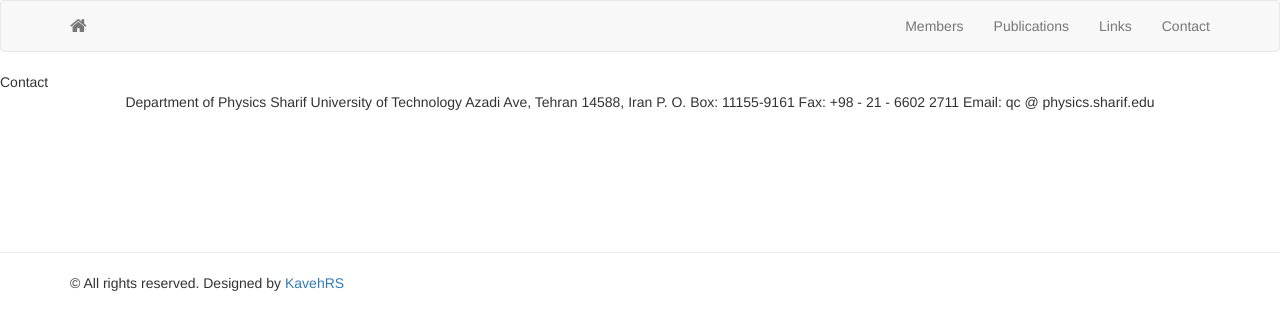
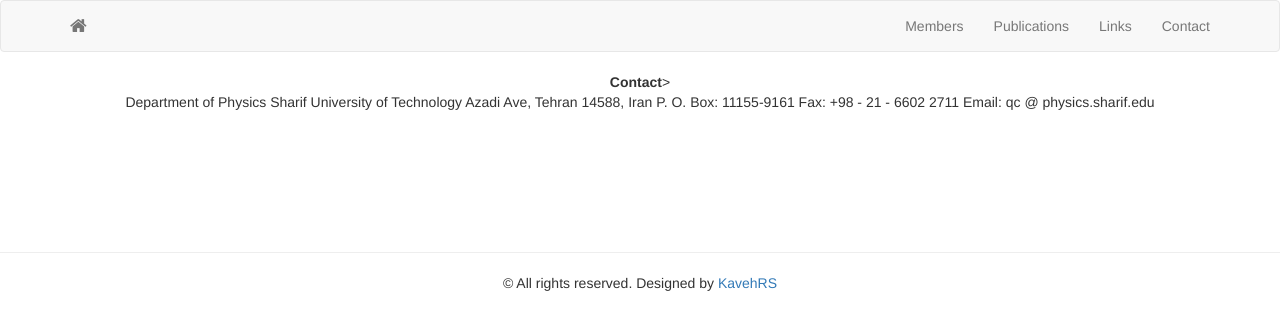
Before and after one commit to ssqig/ssqig.github.io, a Jekyll site: the page built from contact.md, in a window 1280 px wide. Shown: the top 330 px of the page. Built offline with Jekyll 4.4.1, drawn with Linux system fonts in a browser that asks for light colours; nearby versions of some CDN libraries.

Commit message:
update pages

```diff
--- a/_layouts/page.html
+++ b/_layouts/page.html
@@ -1,5 +1,5 @@
 ---
 layout: layout
 ---
-{{ page.title }}
+<div style="text-align: center;"><b>{{ page.title }}</b>><div>
 {{ content }}
```
